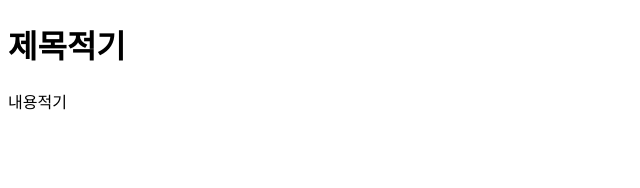
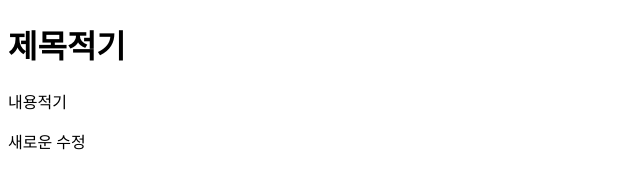
Before and after one commit to menysung/first, a plain HTML site: page index.html in a window 1280 px wide. Shown: the full height of the page, 0-640 px from the left. Drawn offline with Linux system fonts and the light colour scheme.

Commit message:
새로운 수정

```diff
--- a/index.html
+++ b/index.html
@@ -8,5 +8,6 @@
   <body>
     <h1>제목적기</h1>
     <p>내용적기</p>
+    <p>새로운 수정</p>
   </body>
 </html>
```
